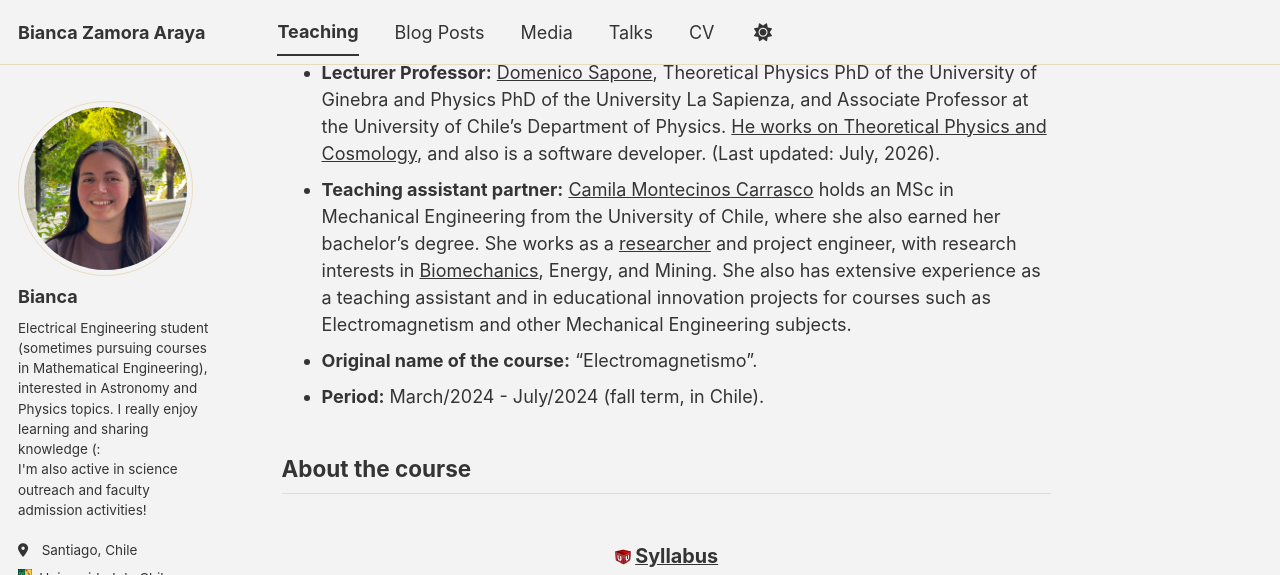
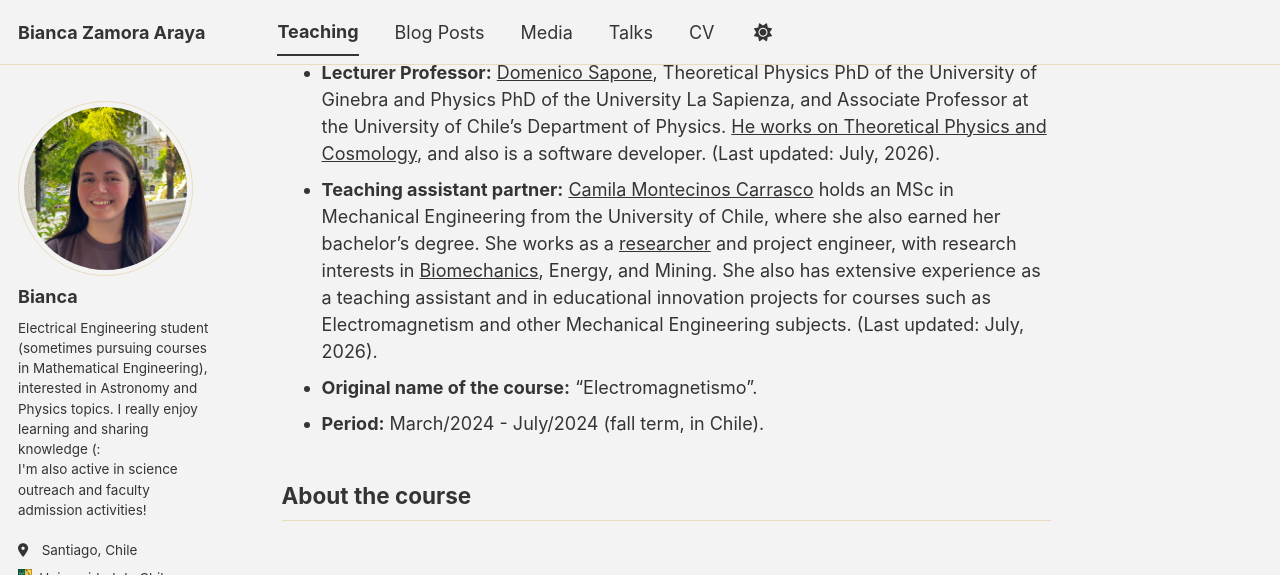
Before and after one commit to Bianca-Zamora-Araya/Bianca-Zamora-Araya.github.io, a Jekyll site: the page built from _teaching/2024-1_FI2002-2.md, in a window 1280 px wide and 900 px high, scrolled down 668 px, cut to the strip 0-575 px from the top of the window. Built offline with Jekyll 4.4.1, drawn with Linux system fonts in a browser that asks for light colours; a style sheet for code colours, icons or effects is not loaded.

Commit message:
Update 2024-1_FI2002-2.md

```diff
--- a/_teaching/2024-1_FI2002-2.md
+++ b/_teaching/2024-1_FI2002-2.md
@@ -15,7 +15,7 @@ During this course, we studied the **empirical laws that govern electromagnetism
 As a **teaching assistant**, I **led weekly teaching sessions**, where I guided students through problem-solving strategies on selected problems, reinforced the mathematical foundations (such as vector calculus), and explained the theoretical fundamentals of each electromagnetic phenomenon. Also, I participated in **designing the assessment materials**. I also **enhaced blended learning strategies** through recorded content and tutorial sessions.
 
 * **Lecturer Professor:** [Domenico Sapone](https://www.linkedin.com/in/domenico-sapone-bb653856/), Theoretical Physics PhD of the University of Ginebra and Physics PhD of the University La Sapienza, and Associate Professor at the University of Chile's Department of Physics. [He works on Theoretical Physics and Cosmology](https://scholar.google.com/citations?user=Jq0tR64AAAAJ&hl=es), and also is a software developer. (Last updated: July, 2026).
-* **Teaching assistant partner:** [Camila Montecinos Carrasco](https://www.linkedin.com/in/camila-montecinos-carrasco-242431138/) holds an MSc in Mechanical Engineering from the University of Chile, where she also earned her bachelor's degree. She works as a [researcher](https://orcid.org/0009-0000-0168-7455) and project engineer, with research interests in [Biomechanics](https://ingenieria.uchile.cl/noticias/232281/egresadas-del-dimec-se-adjudican-fondos-del-concurso-viu-2025), Energy, and Mining. She also has extensive experience as a teaching assistant and in educational innovation projects for courses such as Electromagnetism and other Mechanical Engineering subjects.
+* **Teaching assistant partner:** [Camila Montecinos Carrasco](https://www.linkedin.com/in/camila-montecinos-carrasco-242431138/) holds an MSc in Mechanical Engineering from the University of Chile, where she also earned her bachelor's degree. She works as a [researcher](https://orcid.org/0009-0000-0168-7455) and project engineer, with research interests in [Biomechanics](https://ingenieria.uchile.cl/noticias/232281/egresadas-del-dimec-se-adjudican-fondos-del-concurso-viu-2025), Energy, and Mining. She also has extensive experience as a teaching assistant and in educational innovation projects for courses such as Electromagnetism and other Mechanical Engineering subjects. (Last updated: July, 2026).
 * **Original name of the course:** "Electromagnetismo".
 * **Period:** March/2024 - July/2024 (fall term, in Chile).
 
```
